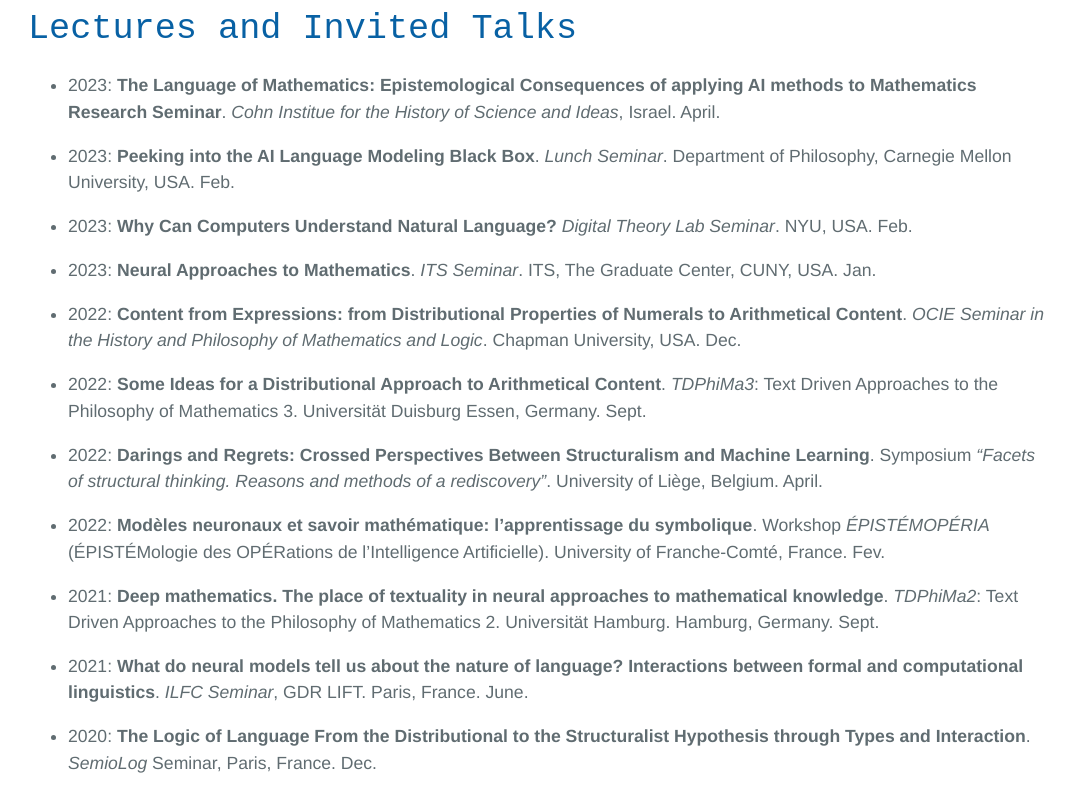
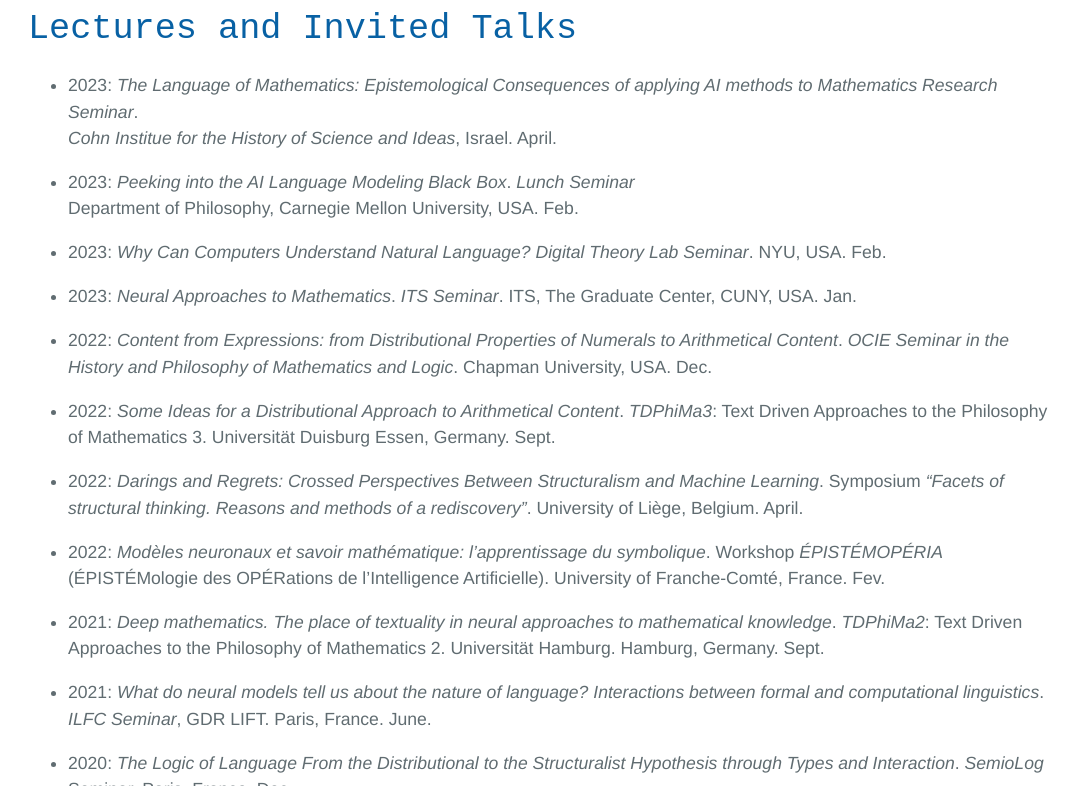
Before and after one commit to Gianni-G/semiomaths, a Jekyll site: the page built from p.talks.md, in a window 1280 px wide and 900 px high, scrolled down 557 px, cut to the strip 114-900 px from the top of the window. Shown: the whole strip, without its empty margins (100-1178 px from the left). Built offline with Jekyll 4.4.1, drawn with Linux system fonts in a browser that asks for light colours.

```diff
--- a/p.talks.md
+++ b/p.talks.md
@@ -6,38 +6,40 @@ title: Juan Luis Gastaldi
 
 # International Conferences
 
-- 2022: **The Language of Mathematics: Epistemological Consequences of the Application of Neural Models to Mathematical Knowledge**. *PhilML*, Philosophy of Science Meets Machine Learning, Tübingen, Germany. Oct. Paper accepted, presentation cancelled due to research stay abroad.
+- 2022: *The Language of Mathematics: Epistemological Consequences of the Application of Neural Models to Mathematical Knowledge*. *PhilML*, Philosophy of Science Meets Machine Learning, Tübingen, Germany. Oct. Paper accepted, presentation cancelled due to research stay abroad.
 
-- 2022: **Mathematics as Natural Language: Principles, Consequences and Challenges of the Application of NLP Models to the Treatment of Mathematical Knowledge**. *CiE-2022*, Computability in Europe 2022, Swansea, UK. July.
+- 2022: *Mathematics as Natural Language: Principles, Consequences and Challenges of the Application of NLP Models to the Treatment of Mathematical Knowledge*. *CiE-2022*, Computability in Europe 2022, Swansea, UK. July.
 
-- 2020: **Mathematical Language Processing: A conceptual and technical framework for the automatic treatment of mathematical texts**. *APMP-2020*, 5th International Meeting of the Association of Philosophy of Mathematical Practices, Zurich, Switzerland. Feb.
+- 2020: *Mathematical Language Processing: A conceptual and technical framework for the automatic treatment of mathematical texts*. *APMP-2020*, 5th International Meeting of the Association of Philosophy of Mathematical Practices, Zurich, Switzerland. Feb.
 
-- 2019: **An alternative logical approach to machine learning**. *HaPoC-2019*, 5th International Conference on the History and Philosophy of Computing, Bergamo, Italy. Oct.
+- 2019: *An alternative logical approach to machine learning*. *HaPoC-2019*, 5th International Conference on the History and Philosophy of Computing, Bergamo, Italy. Oct.
 
 # Lectures and Invited Talks
 
-- 2023: **The Language of Mathematics: Epistemological Consequences of applying AI methods to Mathematics Research Seminar**. *Cohn Institue for the History of Science and Ideas*, Israel. April.
+- 2023: *The Language of Mathematics: Epistemological Consequences of applying AI methods to Mathematics Research Seminar*.\
+*Cohn Institue for the History of Science and Ideas*, Israel. April.
 
-- 2023: **Peeking into the AI Language Modeling Black Box**. *Lunch Seminar*. Department of Philosophy, Carnegie Mellon University, USA. Feb.
+- 2023: *Peeking into the AI Language Modeling Black Box*. *Lunch Seminar*\
+Department of Philosophy, Carnegie Mellon University, USA. Feb.
 
-- 2023: **Why Can Computers Understand Natural Language?** *Digital Theory Lab Seminar*. NYU, USA. Feb.
+- 2023: *Why Can Computers Understand Natural Language?* *Digital Theory Lab Seminar*. NYU, USA. Feb.
 
-- 2023: **Neural Approaches to Mathematics**. *ITS Seminar*. ITS, The Graduate Center, CUNY, USA. Jan.
+- 2023: *Neural Approaches to Mathematics*. *ITS Seminar*. ITS, The Graduate Center, CUNY, USA. Jan.
 
-- 2022: **Content from Expressions: from Distributional Properties of Numerals to Arithmetical Content**. *OCIE Seminar in the History and Philosophy of Mathematics and Logic*. Chapman University, USA. Dec.
+- 2022: *Content from Expressions: from Distributional Properties of Numerals to Arithmetical Content*. *OCIE Seminar in the History and Philosophy of Mathematics and Logic*. Chapman University, USA. Dec.
 
-- 2022: **Some Ideas for a Distributional Approach to Arithmetical Content**. *TDPhiMa3*: Text Driven Approaches to the Philosophy of Mathematics 3. Universität Duisburg Essen, Germany. Sept.
+- 2022: *Some Ideas for a Distributional Approach to Arithmetical Content*. *TDPhiMa3*: Text Driven Approaches to the Philosophy of Mathematics 3. Universität Duisburg Essen, Germany. Sept.
 
-- 2022: **Darings and Regrets: Crossed Perspectives Between Structuralism and Machine Learning**. Symposium *“Facets of structural thinking. Reasons and methods of a rediscovery”*. University of Liège, Belgium. April.
+- 2022: *Darings and Regrets: Crossed Perspectives Between Structuralism and Machine Learning*. Symposium *“Facets of structural thinking. Reasons and methods of a rediscovery”*. University of Liège, Belgium. April.
 
-- 2022: **Modèles neuronaux et savoir mathématique: l’apprentissage du symbolique**. Workshop *ÉPISTÉMOPÉRIA* (ÉPISTÉMologie des OPÉRations de l’Intelligence Artificielle). University of Franche-Comté, France. Fev.
+- 2022: *Modèles neuronaux et savoir mathématique: l’apprentissage du symbolique*. Workshop *ÉPISTÉMOPÉRIA* (ÉPISTÉMologie des OPÉRations de l’Intelligence Artificielle). University of Franche-Comté, France. Fev.
 
-- 2021: **Deep mathematics. The place of textuality in neural approaches to mathematical knowledge**. *TDPhiMa2*: Text Driven Approaches to the Philosophy of Mathematics 2. Universität Hamburg. Hamburg, Germany. Sept.
+- 2021: *Deep mathematics. The place of textuality in neural approaches to mathematical knowledge*. *TDPhiMa2*: Text Driven Approaches to the Philosophy of Mathematics 2. Universität Hamburg. Hamburg, Germany. Sept.
 
-- 2021: **What do neural models tell us about the nature of language? Interactions between formal and computational linguistics**. *ILFC Seminar*, GDR LIFT. Paris, France. June.
+- 2021: *What do neural models tell us about the nature of language? Interactions between formal and computational linguistics*. *ILFC Seminar*, GDR LIFT. Paris, France. June.
 
-- 2020: **The Logic of Language From the Distributional to the Structuralist Hypothesis through Types and Interaction**. *SemioLog* Seminar, Paris, France. Dec.
+- 2020: *The Logic of Language From the Distributional to the Structuralist Hypothesis through Types and Interaction*. *SemioLog* Seminar, Paris, France. Dec.
 
-- 2020: **The Image of Language From the 19th Century to Our Days**. *TCZ Interdisciplinary Seminar*, Zurich, Switzerland. Sept.
+- 2020: *The Image of Language From the 19th Century to Our Days*. *TCZ Interdisciplinary Seminar*, Zurich, Switzerland. Sept.
 
-- 2019: **La revanche connexionniste**. *PhisIA* Research Seminar (Philosophy, History and Sociology of Artificial Intelligence), Paris Diderot University, Paris, France. November.
+- 2019: *La revanche connexionniste*. *PhisIA* Research Seminar (Philosophy, History and Sociology of Artificial Intelligence), Paris Diderot University, Paris, France. November.
```
